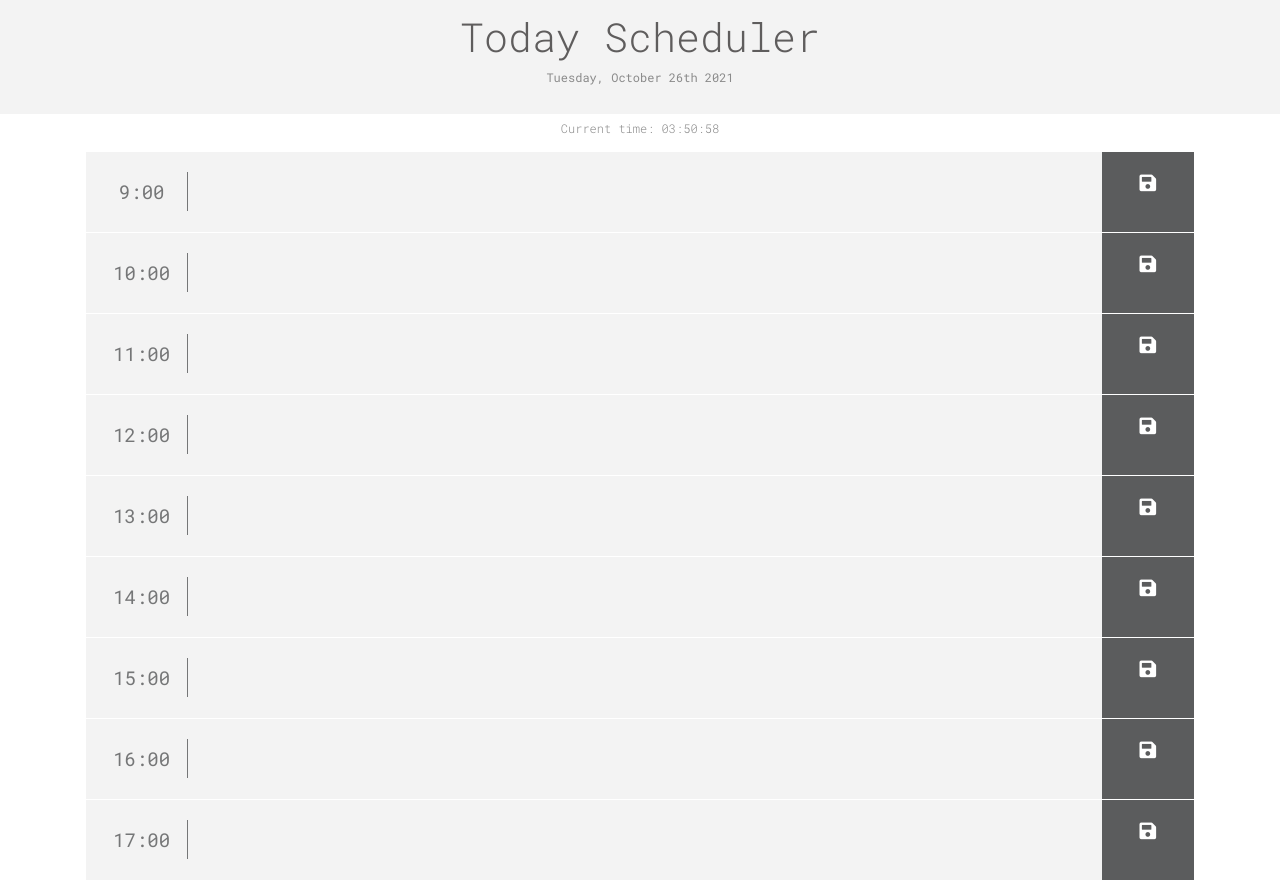
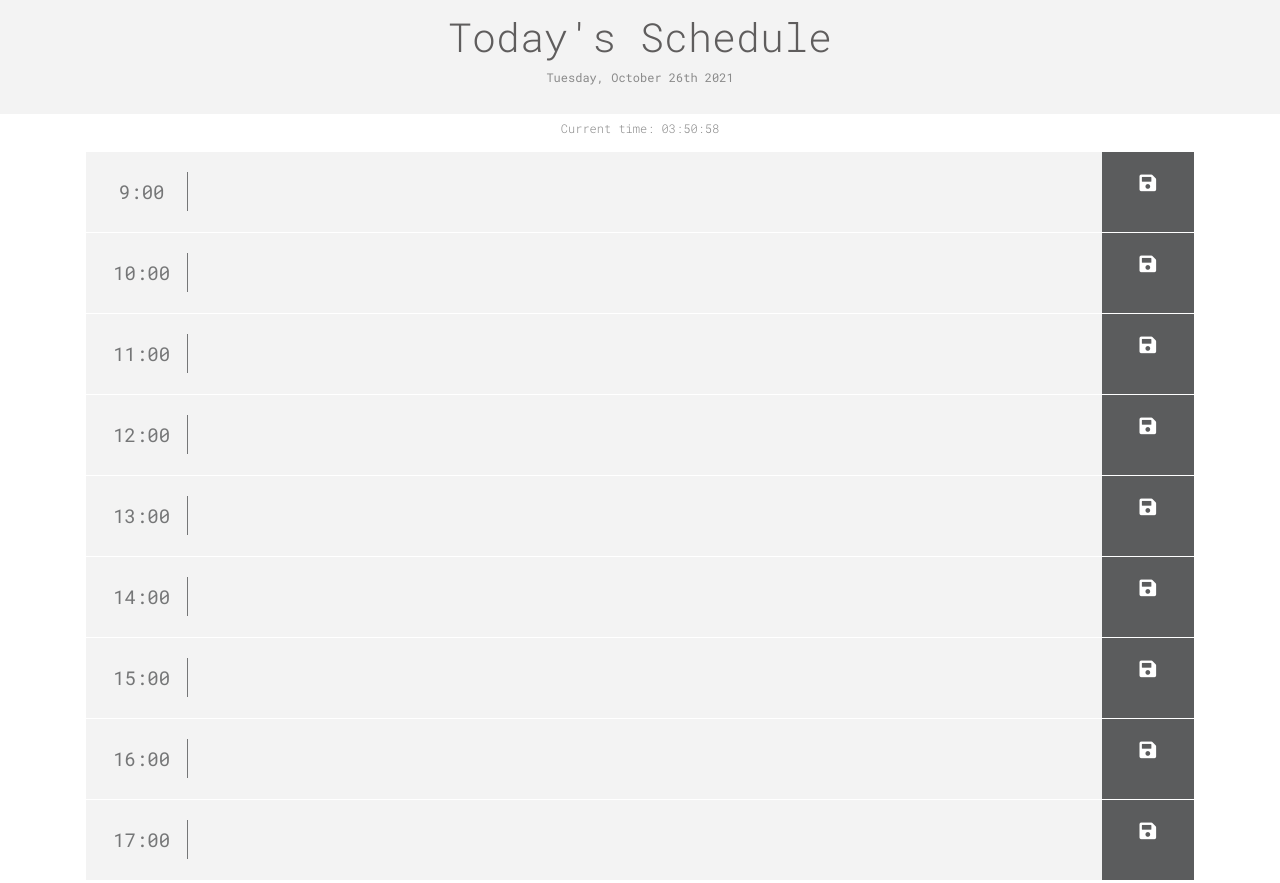
Before and after one commit to sbuntz/Work-Schedule, a plain HTML site: page index.html in a window 1280 px wide. Shown: the top 883 px of the page. Drawn offline with nearby package versions, Linux system fonts and the light colour scheme; files whose address does not match are found by name.

Commit message:
changing title

```diff
--- a/index.html
+++ b/index.html
@@ -14,7 +14,7 @@
 
   <link rel="stylesheet" href="./assets/css/style.css" />
 
-  <title>Today Scheduler</title>
+  <title>Schedule</title>
 
 </head>
 
@@ -22,7 +22,7 @@
 
 
   <header>
-    <h1>Today Scheduler</h1>
+    <h1>Today's Schedule</h1>
     <p id="currentDay"> </p>
   </header>
 
```
